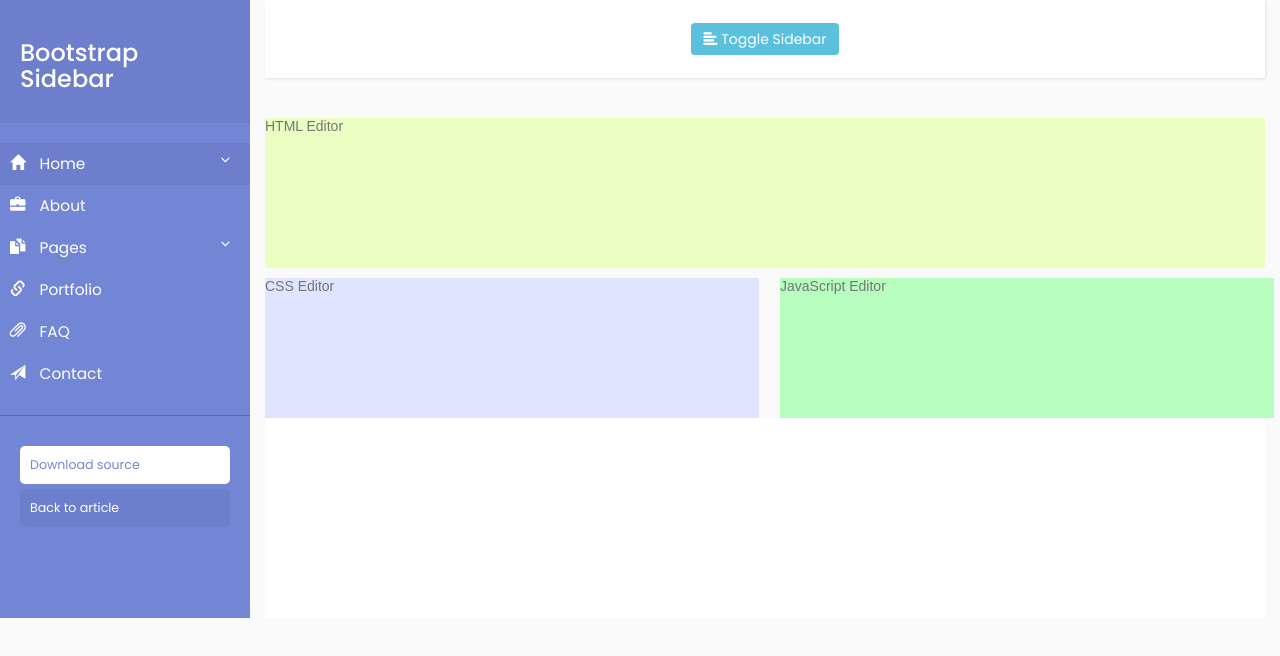
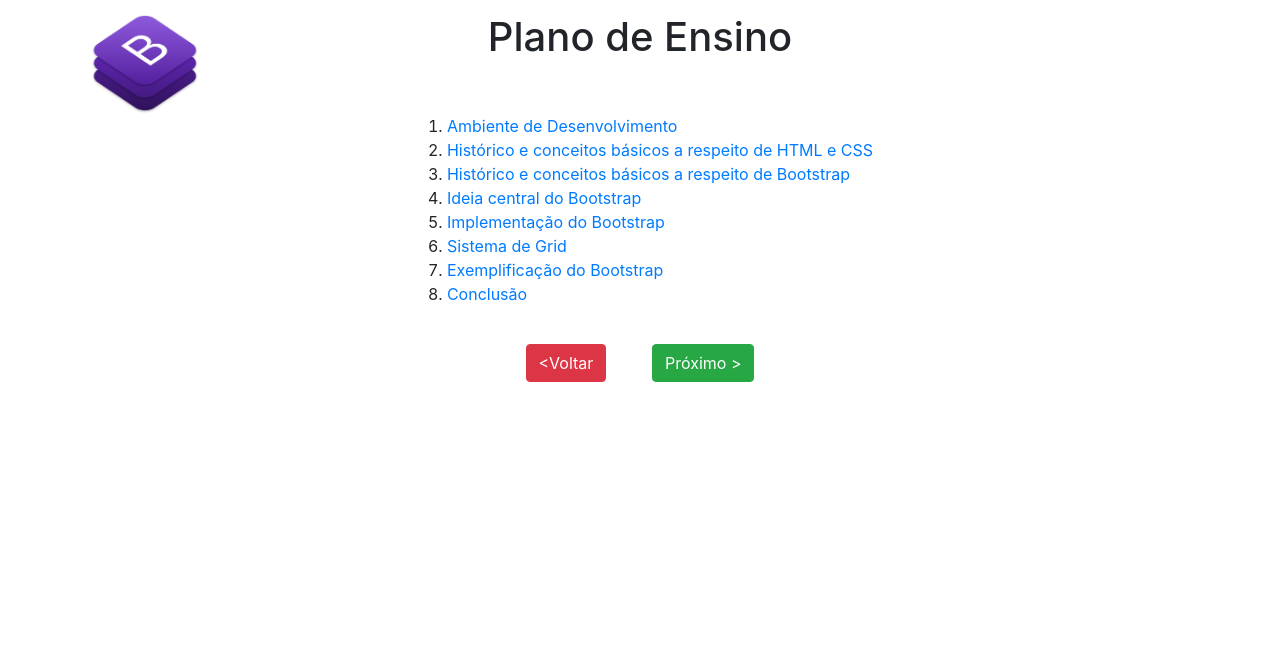
Before and after one commit to muboeira/ProjetoErgonomia, a plain HTML site: page main.html in a window 1280 px wide. Drawn offline with nearby package versions, Linux system fonts and the light colour scheme.

Commit message:
main page created

```diff
--- a/main.html
+++ b/main.html
@@ -1,120 +1,55 @@
 <!DOCTYPE html>
-<html>
+<html lang="en">
 <head>
-    <meta charset="utf-8" />
-    <meta http-equiv="X-UA-Compatible" content="IE=edge">
-    <title>Page Title</title>
-    <meta name="viewport" content="width=device-width, initial-scale=1">
-    <link rel="stylesheet" href="https://maxcdn.bootstrapcdn.com/bootstrap/4.0.0/css/bootstrap.min.css" integrity="sha384-Gn5384xqQ1aoWXA+058RXPxPg6fy4IWvTNh0E263XmFcJlSAwiGgFAW/dAiS6JXm" crossorigin="anonymous">
-    <link rel="stylesheet" href="https://maxcdn.bootstrapcdn.com/bootstrap/3.3.7/css/bootstrap.min.css">
-
-    <link rel="stylesheet" type="text/css" media="screen" href="style.css" />
-    <link rel="stylesheet" href="style4.css">
-
+  <title>Introdução ao Bootstrap</title>
+  <meta charset="utf-8">
+  <meta name="viewport" content="width=device-width, initial-scale=1">
+  <link rel="stylesheet" href="https://maxcdn.bootstrapcdn.com/bootstrap/4.0.0/css/bootstrap.min.css" integrity="sha384-Gn5384xqQ1aoWXA+058RXPxPg6fy4IWvTNh0E263XmFcJlSAwiGgFAW/dAiS6JXm" crossorigin="anonymous">  <script src="https://ajax.googleapis.com/ajax/libs/jquery/3.3.1/jquery.min.js"></script>
+  <link rel="stylesheet" type="text/css" media="screen" href="style3.css" />
 </head>
 <body>
 
-    <div class="wrapper">
-        <!-- Sidebar Holder -->
-        <nav id="sidebar">
-            <div class="sidebar-header">
-                <h3>Bootstrap Sidebar</h3>
-                <strong>BS</strong>
-            </div>
+<div class="container">
+  <div class="row">
+    <div class="col-2">
+      <a href="https://getbootstrap.com/" target="_blank"><img src="images/logo-bootstrap.png" alt="logobt"></a>
+    </div>
+    <div class="col-8">
+    <h1>Plano de Ensino</h1>
+  </div>
+  </div>
+<div class="row justify-content-center">
+        <ol>
+                <li><a href="#">Ambiente de Desenvolvimento</a></li>
+                <li><a href="#">Histórico e conceitos básicos a respeito de HTML e CSS</a></li>
+                <li><a href="#">Histórico e conceitos básicos a respeito de Bootstrap</a></li>
+                <li><a href="#">Ideia central do Bootstrap</a></li>
+                <li><a href="#">Implementação do Bootstrap</a></li>
+                <li><a href="#">Sistema de Grid</a></li>
+                <li><a href="#">Exemplificação do Bootstrap</a></li>
+                <li><a href="#">Conclusão</a></li>
+              </ol>
+      </div>
 
-            <ul class="list-unstyled components">
-                <li class="active">
-                    <a href="#homeSubmenu" data-toggle="collapse" aria-expanded="false">
-                        <i class="glyphicon glyphicon-home"></i>
-                        Home
-                    </a>
-                    <ul class="collapse list-unstyled" id="homeSubmenu">
-                        <li><a href="#">Home 1</a></li>
-                        <li><a href="#">Home 2</a></li>
-                        <li><a href="#">Home 3</a></li>
-                    </ul>
-                </li>
-                <li>
-                    <a href="#">
-                        <i class="glyphicon glyphicon-briefcase"></i>
-                        About
-                    </a>
-                    <a href="#pageSubmenu" data-toggle="collapse" aria-expanded="false">
-                        <i class="glyphicon glyphicon-duplicate"></i>
-                        Pages
-                    </a>
-                    <ul class="collapse list-unstyled" id="pageSubmenu">
-                        <li><a href="#">Page 1</a></li>
-                        <li><a href="#">Page 2</a></li>
-                        <li><a href="#">Page 3</a></li>
-                    </ul>
-                </li>
-                <li>
-                    <a href="#">
-                        <i class="glyphicon glyphicon-link"></i>
-                        Portfolio
-                    </a>
-                </li>
-                <li>
-                    <a href="#">
-                        <i class="glyphicon glyphicon-paperclip"></i>
-                        FAQ
-                    </a>
-                </li>
-                <li>
-                    <a href="#">
-                        <i class="glyphicon glyphicon-send"></i>
-                        Contact
-                    </a>
-                </li>
-            </ul>
 
-            <ul class="list-unstyled CTAs">
-                <li><a href="https://bootstrapious.com/tutorial/files/sidebar.zip" class="download">Download source</a></li>
-                <li><a href="https://bootstrapious.com/p/bootstrap-sidebar" class="article">Back to article</a></li>
-            </ul>
-        </nav>
-  <div class="container">
-      <nav class="navbar navbar-default">
-          <div class="container-fluid">
+  <div class="row justify-content-center">
+        <a href="index.html" class="return"><button type="button" class="btn btn-danger">&lt;Voltar</button></a>
 
-              <div class="navbar-header">
-                  <button type="button" id="sidebarCollapse" class="btn btn-info navbar-btn">
-                      <i class="glyphicon glyphicon-align-left"></i>
-                      <span>Toggle Sidebar</span>
-                  </button>
-              </div>
-          </div>
-      </nav>
-    <div class="row">
-    <div class="htmlEditor col">
-        <textarea id="htmlEditor" class="editor" placeholder="HTML Editor"></textarea>
-      </div>
-      <div class="w-100"></div>
 
-      <div class="cssEditor col">
-        <textarea id="cssEditor"  class="editor" placeholder="CSS Editor"></textarea>
-      </div>
-      <div class="jsEditor col">
-        <textarea id="jsEditor"   class="editor" placeholder="JavaScript Editor"></textarea>
-      </div>
-      <div class="w-100"></div>
-      <div class="preview col">
-        <iframe id="preview"></iframe>
-      </div>
-      </div>
-      </div>
-      <script src="script.js"></script>
-             <!-- jQuery CDN -->
-             <script src="https://code.jquery.com/jquery-1.12.0.min.js"></script>
-             <!-- Bootstrap Js CDN -->
-             <script src="https://maxcdn.bootstrapcdn.com/bootstrap/3.3.7/js/bootstrap.min.js"></script><script type="text/javascript">
-  $(document).ready(function () {
-      $('#sidebarCollapse').on('click', function () {
-          $('#sidebar').toggleClass('active');
-      });
-  });
-</script>
+        <a href="content.html" class="next"><button type="button" class="btn btn-success">Próximo ></button></a>
+</div>
+
+
+
+
+</div>
+
+
+
+<script src="https://code.jquery.com/jquery-3.2.1.slim.min.js" integrity="sha384-KJ3o2DKtIkvYIK3UENzmM7KCkRr/rE9/Qpg6aAZGJwFDMVNA/GpGFF93hXpG5KkN" crossorigin="anonymous"></script>
+<script src="https://cdnjs.cloudflare.com/ajax/libs/popper.js/1.12.9/umd/popper.min.js" integrity="sha384-ApNbgh9B+Y1QKtv3Rn7W3mgPxhU9K/ScQsAP7hUibX39j7fakFPskvXusvfa0b4Q" crossorigin="anonymous"></script>
+<script src="https://maxcdn.bootstrapcdn.com/bootstrap/4.0.0/js/bootstrap.min.js" integrity="sha384-JZR6Spejh4U02d8jOt6vLEHfe/JQGiRRSQQxSfFWpi1MquVdAyjUar5+76PVCmYl" crossorigin="anonymous"></script>
+
 
 </body>
 </html>
--- /dev/null
+++ b/style3.css
@@ -0,0 +1,32 @@
+img{
+    width: 75%;
+  display: block;
+  max-width: 100%;
+  height: auto;
+}
+
+h1{
+    text-align: center;
+}
+.subtitle{
+    text-align:center;
+    font-size: 22px;
+    padding: 5%;
+}
+
+
+body{
+    padding: 1%;
+}
+
+
+ .tecnologias{
+     font-size: 15px;
+ }
+
+ .return{
+     margin: 2%;
+ }
+ .next{
+     margin: 2%;
+ }
```
